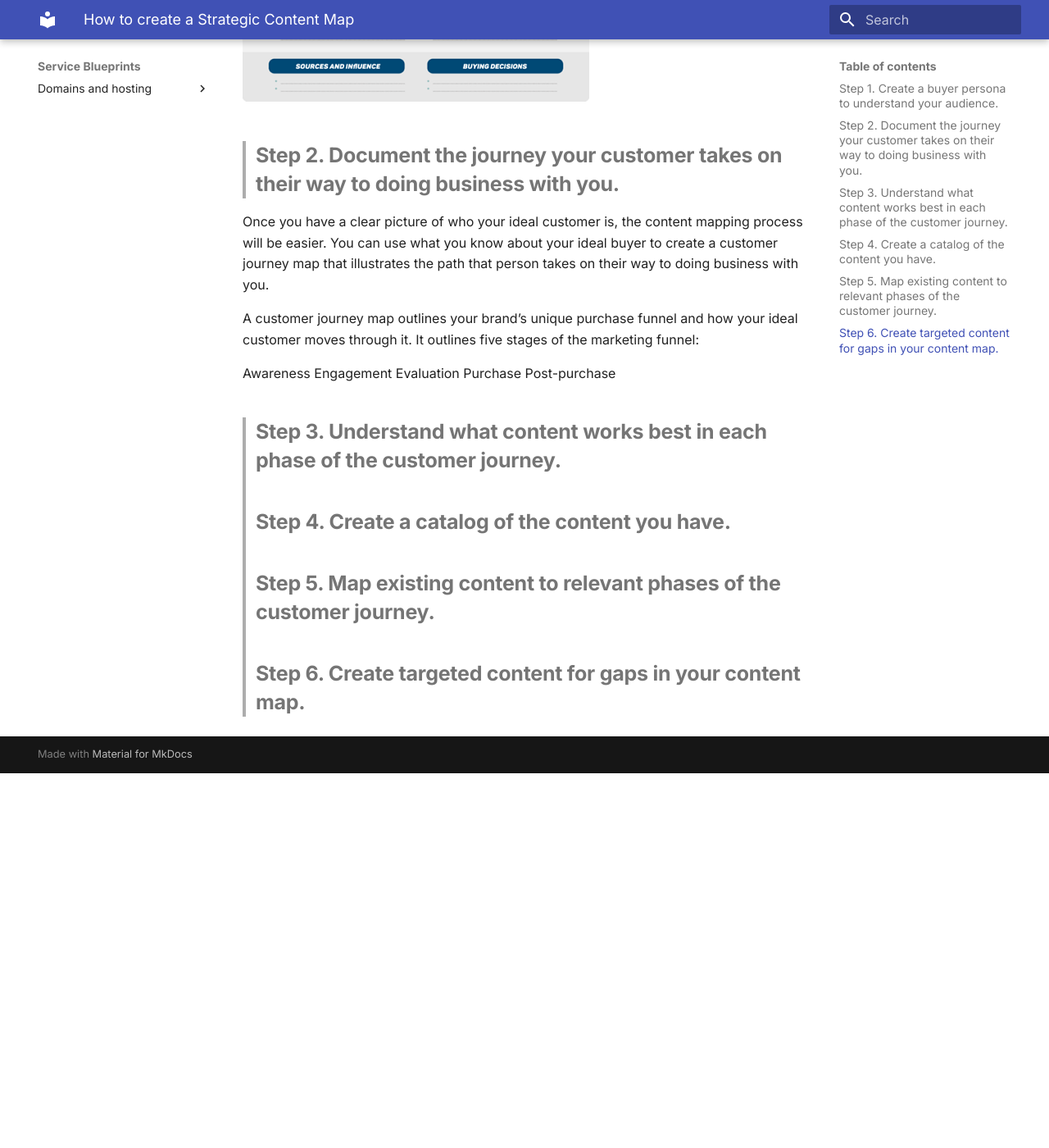
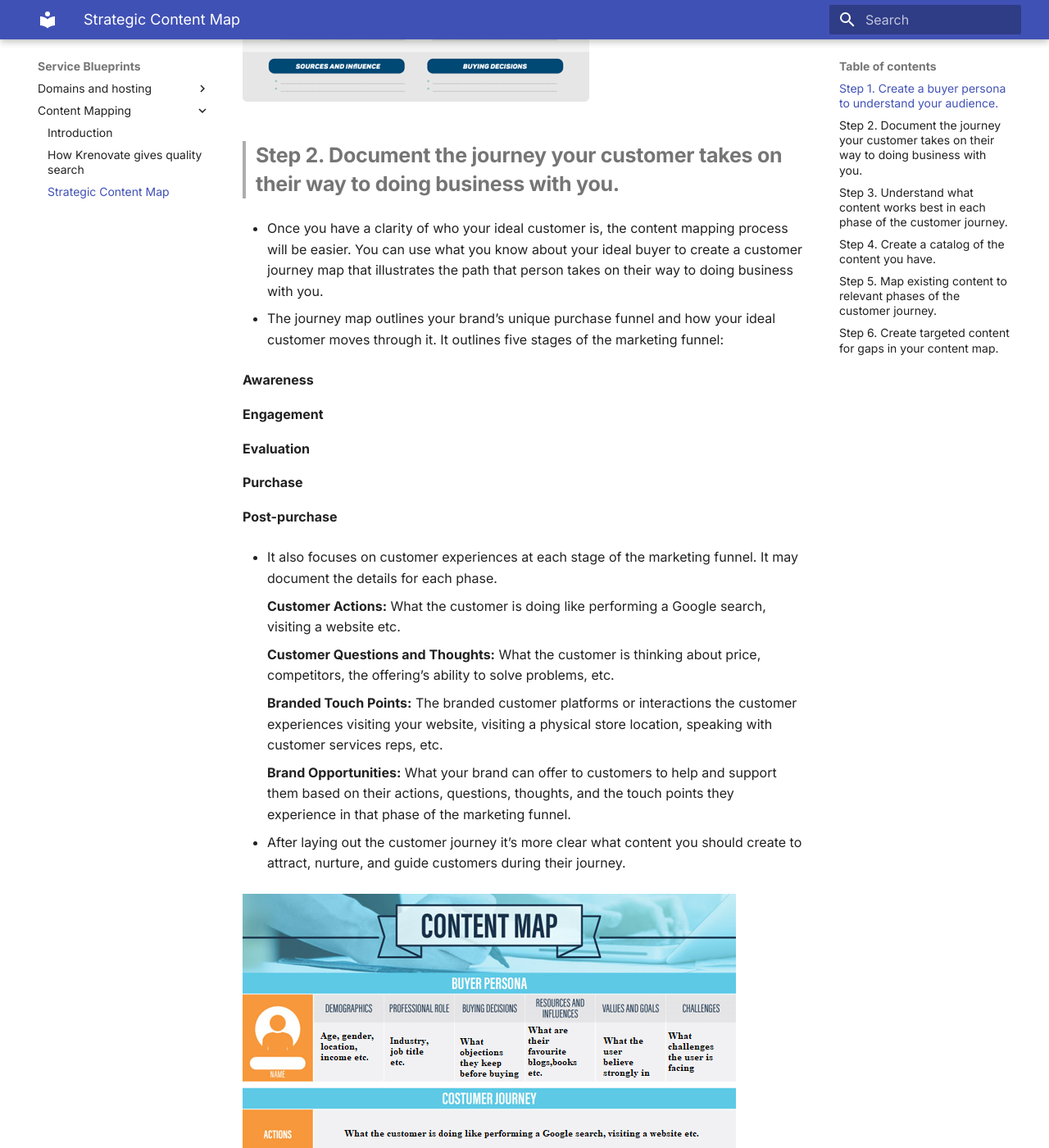
Before and after one commit to Krenovate-Solutions-Pvt-Ltd/Service-Blueprints, an MkDocs documentation site: the page built from docs/Content-Mapping/Strategic-content-map.md, in a window 1280 px wide and 1400 px high, scrolled down 948 px. Shown: the whole window at 82% size. Built offline with MkDocs 1.6.1 and Material for MkDocs 9.7.7, drawn with Linux system fonts in a browser that asks for light colours; before the commit the page ends 1891 px from its top, so only the background shows below that; some of the changed text lies outside the part shown.

Commit message:
14-8-2020

```diff
--- a/docs/Content-Mapping/Strategic-content-map.md
+++ b/docs/Content-Mapping/Strategic-content-map.md
@@ -17,28 +17,84 @@
 
 - **Buying Habits:** What objections they keep before buying, where from they buy, how long it takes them to buy, who makes the buying decisions.
 
-Check out the following image:
+Check out the image given below:
 
 ![cm-1](images/cm-1.PNG)
 
 >## **Step 2. Document the journey your customer takes on their way to doing business with you.**
 
-Once you have a clear picture of who your ideal customer is, the content mapping process will be easier. You can use what you know about your ideal buyer to create a customer journey map that illustrates the path that person takes on their way to doing business with you.
+- Once you have a clarity of who your ideal customer is, the content mapping process will be easier. You can use what you know about your ideal buyer to create a customer journey map that illustrates the path that person takes on their way to doing business with you.
 
-A customer journey map outlines your brand’s unique purchase funnel and how your ideal customer moves through it. It outlines five stages of the marketing funnel:
+- The journey map outlines your brand’s unique purchase funnel and how your ideal customer moves through it. It outlines five stages of the marketing funnel:
 
-Awareness
-Engagement
-Evaluation
-Purchase
-Post-purchase
+   **Awareness**
+
+   **Engagement**
+
+   **Evaluation**
+
+   **Purchase**
+
+   **Post-purchase**
+
+- It also focuses on customer experiences at each stage of the marketing funnel. It may document the details for each phase.
+
+    **Customer Actions:** What the customer is doing like performing a Google search, visiting a website etc.
+
+    **Customer Questions and Thoughts:** What the customer is thinking about price, competitors, the offering’s ability to solve problems, etc.
+
+    **Branded Touch Points:** The branded customer platforms or interactions the customer experiences visiting your website, visiting a physical store location, speaking with customer services reps, etc.
+
+    **Brand Opportunities:** What your brand can offer to customers to help and support them based on their actions, questions, thoughts, and the touch points they experience in that phase of the marketing funnel.
+
+- After laying out the customer journey it’s more clear what content you should create to attract, nurture, and guide customers during their journey.
+
+![cm-2](images/cm-2.png)
 
 >## **Step 3. Understand what content works best in each phase of the customer journey.**
 
+**Awareness** content or top-of-funnel content attracts new audiences to your brand and helps prospects find answers to the questions they ask when they have a requirement.
+
+**Engagement** content keeps audiences interested in your brand so that when they are ready to buy, they choose your company.
+
+**Evaluation** content or middle-of-funnel marketing content helps inform customers as they decide if your brand, products, and services are a fit for what they require.
+
+**Purchase** content or bottom-of-funnel content is what customers interact with when they are ready to buy. It targets buyer keywords and helps customers feel confident in making their purchase.
+
+**Post-purchase** content supports customers after their purchase and also re-engages and remarkets to them to bring them back into the purchase funnel.
 
 >## **Step 4. Create a catalog of the content you have.**
 
+Perform a content audit and create a catalog of all the content you have which will prevent you from creating duplicate or redundant content assets.
+
+List each piece of content and relevant details as given in the image below:
+
+![cm-3](images\cm-3.jpg)
+
+Refer the below link to get more info about creating catalog:
+
+<https://blog.alexa.com/use-content-audit-template-assess-measure-plan-future/>
+
 >## **Step 5. Map existing content to relevant phases of the customer journey.**
 
+The things you should consider while filling your content map:
+
+**The type of content**
+
+As mentioned earlier, certain types of content work better in certain phases of the customer journey. Look at the type of content and decide where it best aligns with the phases of your content map.
+
+**The content’s conversion point**
+
+As you consider where the content belongs in the map, also look at what the content tells the audience to do next. Make sure the call to action at the end of the content guides the customer to the next phase of the buyer’s journey.
+
+**The quality of the content**
+
+Not all of your existing content may belong in your content map. If you find that the quality of an existing piece of content is low, don’t use it in your content mapping. Leave it out and make a note that it could be revised later.
+
+![cm-4](images/cm-4.png)
 
 >## **Step 6. Create targeted content for gaps in your content map.**
+
+- Identify parts of your funnel that have inadequate/shallow content and create a plan for filling those gaps.
+
+- You can gp back to your catalog of existing content and look for ways to repurpose what you have and use it in other phases of the funnel.
--- a/mkdocs.yml
+++ b/mkdocs.yml
@@ -4,6 +4,11 @@
    -  Domains: 'Domains-and-hosting/Domains.md'
    -  Domains Name System (DNS): 'Domains-and-hosting/DNS.md'
    -  Hosting: 'Domains-and-hosting/Hosting.md'
+- Content Mapping:
+   - Introduction : 'Content-Mapping/Introduction.md'
+   - How Krenovate gives quality search : 'Content-Mapping/Krenovate-quality-search.md'
+   - Strategic Content Map: 'Content-Mapping/Strategic-content-map.md'
+
 theme:
   name: material
   features:
```
Also changed, not shown: docs/Content-Mapping/Introduction.md (+2 -2 lines), docs/Content-Mapping/Krenovate-quality-search.md (+5 -0 lines), docs/Website-Designing/Introduction.md (added, +5 -0 lines), docs/index.md (+4 -0 lines), docs/Content-Mapping/images/cm-2.png (added), docs/Content-Mapping/images/cm-3.jpg (added), docs/Content-Mapping/images/cm-4.png (added).
